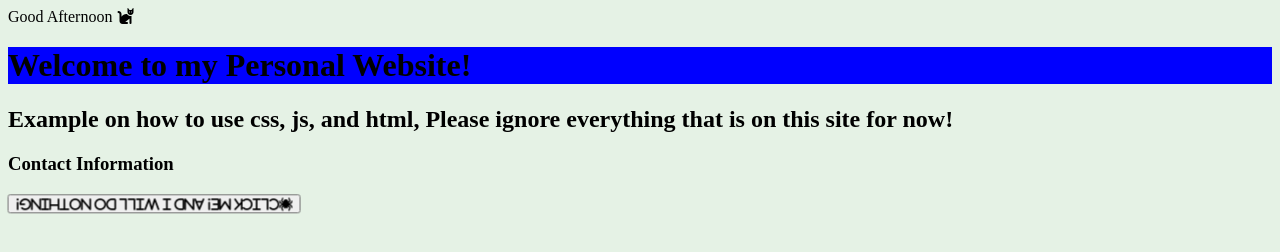
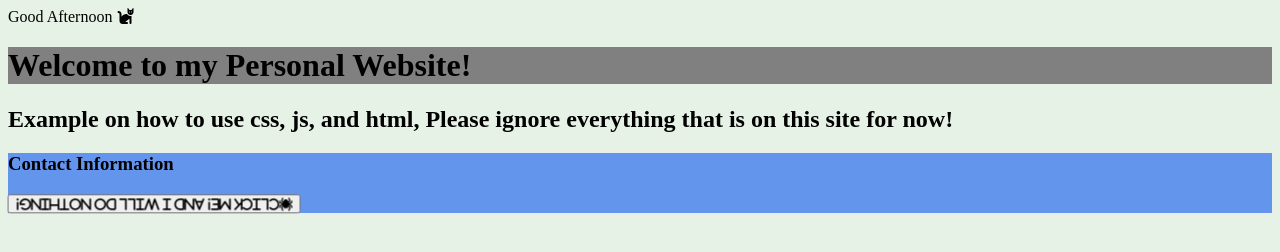
Before and after one commit to XiaoLinGuan/PersonalWeb1, a plain HTML site: page index.html in a window 1280 px wide. Drawn offline with Linux system fonts and the light colour scheme.

Commit message:
simple testing css and js

```diff
--- a/style.css
+++ b/style.css
@@ -1,8 +1,13 @@
 /* CSS Style Sheet for my personal website */
 body {
-	background: rgba(0, 128, 0, 0.1)
+	background: rgba(0, 128, 0, 0.1);
+	font-family: "Calibri, sans-serif";
 }
 
 #header {
-	background: blue
+	background: grey
 }
+
+#contactInfo {
+	background: cornflowerblue
+}
```
